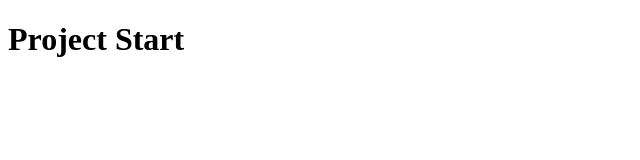
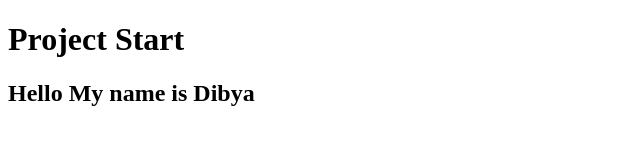
Before and after one commit to sambit3183/team1, a plain HTML site: page index.html in a window 1280 px wide. Shown: the whole page, without its empty margins (0-640 px from the left). Drawn offline with Linux system fonts and the light colour scheme.

Commit message:
ft: add h2

```diff
--- a/index.html
+++ b/index.html
@@ -7,5 +7,6 @@
 </head>
 <body>
     <h1>Project Start</h1>
+    <h2>Hello My name is Dibya</h2>
 </body>
 </html>
```
